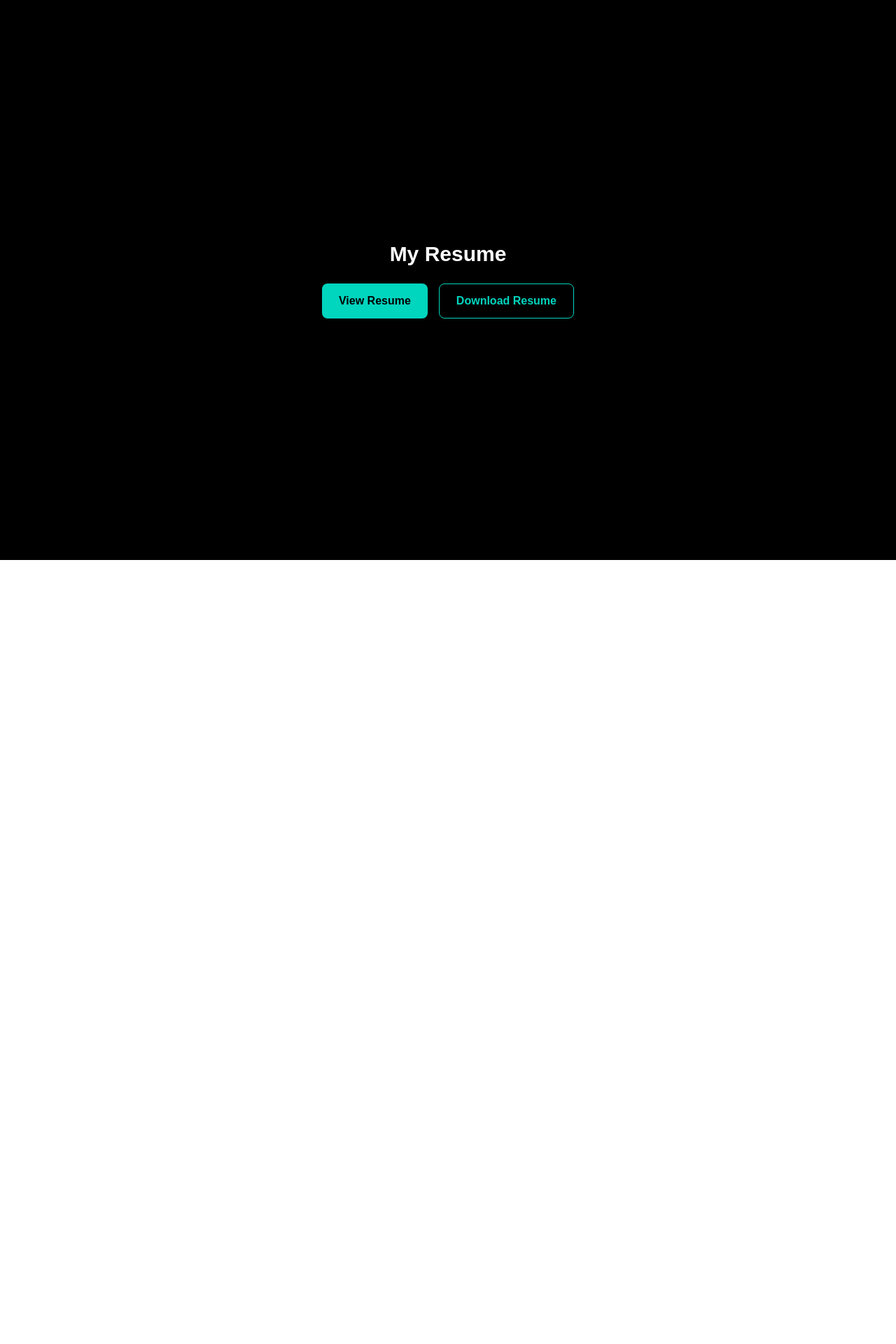
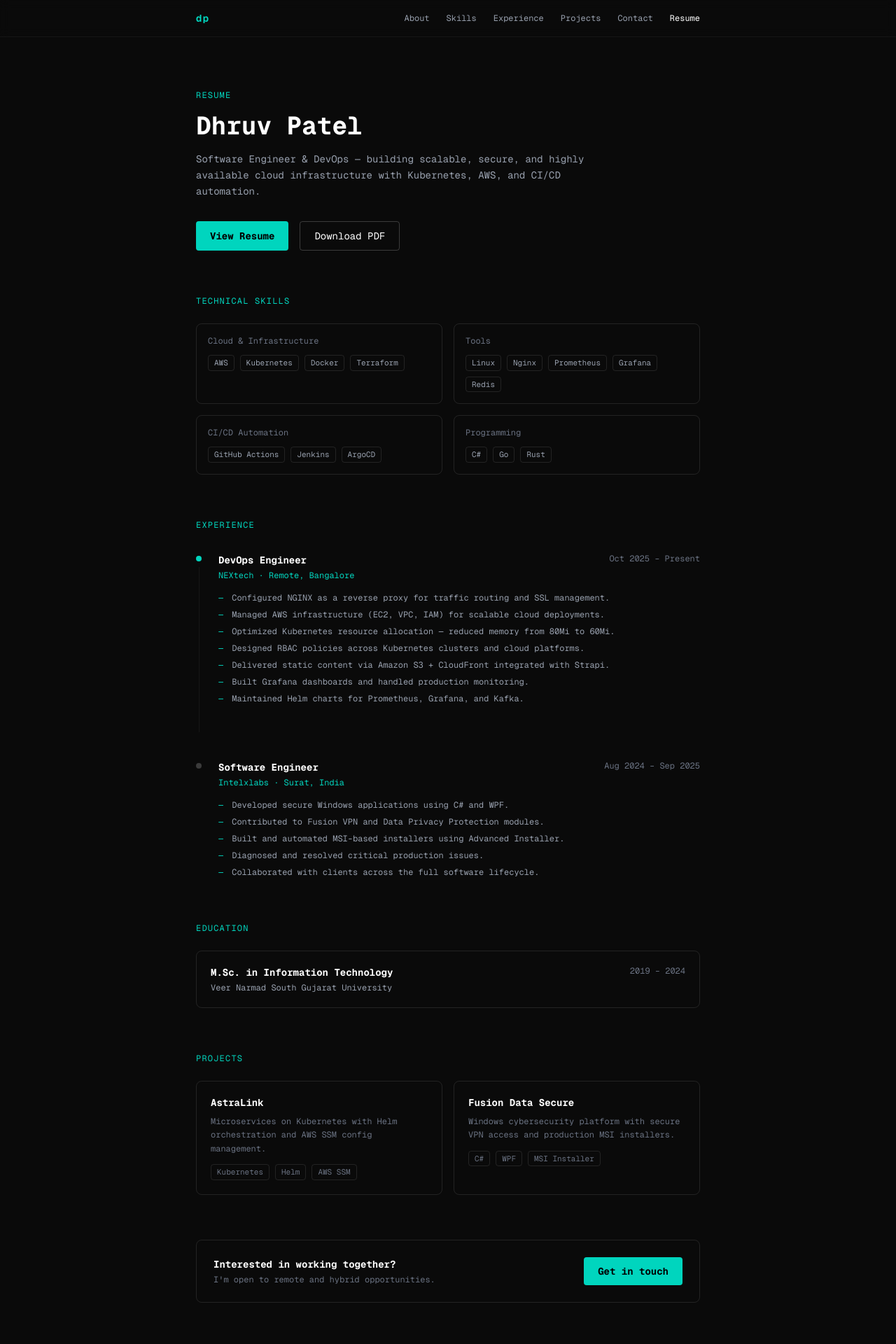
Before and after one commit to dhruvdxb/DhruvPatel-portfolio, a Next.js app: page /resume in a window 1280 px wide. Shown: the top 1920 px of the page at 70% size. Before the commit the page ends 800 px from the top, so only its background shows below. Built offline with nearby package versions, Linux system fonts and the light colour scheme.

Commit message:
Updated my resume UI-page

```diff
--- a/app/resume/page.tsx
+++ b/app/resume/page.tsx
@@ -5,32 +5,240 @@ export default function Resume() {
   const [showModal, setShowModal] = useState(false);
 
   return (
-    <main className="bg-black text-white min-h-screen flex flex-col items-center justify-center px-4">
-      <h1 className="text-3xl font-bold mb-6">My Resume</h1>
-      <div className="flex gap-4">
-        <button onClick={() => setShowModal(true)} className="bg-teal-400 text-black px-6 py-3 rounded-lg font-semibold">
-          View Resume
-        </button>
-        <a href="/Dhruv_Patel.pdf" download="Dhruv_Patel.pdf" className="border border-teal-400 text-teal-400 px-6 py-3 rounded-lg font-semibold">
-          Download Resume
-        </a>
+    <main className="bg-[#0a0a0a] text-white min-h-screen font-mono">
+
+      {/* NAV */}
+      <nav className="fixed top-0 left-0 right-0 z-50 bg-[#0a0a0a]/90 backdrop-blur border-b border-white/5">
+        <div className="max-w-3xl mx-auto px-6 py-4 flex justify-between items-center">
+          <a href="/" className="text-sm font-bold tracking-widest text-teal-400">dp</a>
+          <div className="flex gap-6 text-xs text-gray-400">
+            <a href="/#about" className="hover:text-white transition">About</a>
+            <a href="/#skills" className="hover:text-white transition">Skills</a>
+            <a href="/#experience" className="hover:text-white transition">Experience</a>
+            <a href="/#projects" className="hover:text-white transition">Projects</a>
+            <a href="/contact" className="hover:text-white transition">Contact</a>
+            <a href="/resume" className="text-white">Resume</a>
+          </div>
+        </div>
+      </nav>
+
+      <div className="max-w-3xl mx-auto px-6 pt-32 pb-24">
+
+        {/* HEADER */}
+        <p className="text-teal-400 text-xs tracking-widest mb-4">RESUME</p>
+        <h1 className="text-4xl font-bold mb-4">Dhruv Patel</h1>
+        <p className="text-gray-400 text-sm leading-relaxed max-w-xl mb-8">
+          Software Engineer & DevOps — building scalable, secure, and highly available
+          cloud infrastructure with Kubernetes, AWS, and CI/CD automation.
+        </p>
+
+        {/* ACTION BUTTONS */}
+        <div className="flex gap-4 mb-16">
+          <button
+            onClick={() => setShowModal(true)}
+            className="bg-teal-400 text-black px-5 py-2.5 text-sm font-bold rounded hover:bg-teal-300 transition"
+          >
+            View Resume
+          </button>
+          <a
+            href="/Dhruv_Patel.pdf"
+            download="Dhruv_Patel_Resume.pdf"
+            className="border border-white/20 text-white px-5 py-2.5 text-sm rounded hover:border-white/40 transition"
+          >
+            Download PDF
+          </a>
+        </div>
+
+        {/* SKILLS */}
+        <div className="mb-16">
+          <p className="text-teal-400 text-xs tracking-widest mb-6">TECHNICAL SKILLS</p>
+          <div className="grid grid-cols-1 sm:grid-cols-2 gap-4">
+            {[
+              { label: "Cloud & Infrastructure", tags: ["AWS", "Kubernetes", "Docker", "Terraform"] },
+              { label: "Tools", tags: ["Linux", "Nginx", "Prometheus", "Grafana", "Redis"] },
+              { label: "CI/CD Automation", tags: ["GitHub Actions", "Jenkins", "ArgoCD"] },
+              { label: "Programming", tags: ["C#", "Go", "Rust"] },
+            ].map((s) => (
+              <div key={s.label} className="border border-white/10 rounded-lg p-4 hover:border-white/20 transition">
+                <p className="text-xs text-gray-500 mb-3">{s.label}</p>
+                <div className="flex flex-wrap gap-2">
+                  {s.tags.map((t) => (
+                    <span key={t} className="text-[11px] border border-white/10 rounded px-2 py-0.5 text-gray-400">
+                      {t}
+                    </span>
+                  ))}
+                </div>
+              </div>
+            ))}
+          </div>
+        </div>
+
+        {/* EXPERIENCE */}
+        <div className="mb-16">
+          <p className="text-teal-400 text-xs tracking-widest mb-8">EXPERIENCE</p>
+          <div className="space-y-10">
+
+            <div className="flex gap-6">
+              <div className="flex flex-col items-center">
+                <div className="w-2 h-2 rounded-full bg-teal-400 mt-1 flex-shrink-0"></div>
+                <div className="w-px flex-1 bg-white/5 mt-2"></div>
+              </div>
+              <div className="pb-10 flex-1">
+                <div className="flex justify-between items-start flex-wrap gap-2 mb-1">
+                  <h3 className="text-sm font-bold">DevOps Engineer</h3>
+                  <span className="text-xs text-gray-500">Oct 2025 – Present</span>
+                </div>
+                <p className="text-teal-400 text-xs mb-4">NEXtech · Remote, Bangalore</p>
+                <ul className="space-y-2">
+                  {[
+                    "Configured NGINX as a reverse proxy for traffic routing and SSL management.",
+                    "Managed AWS infrastructure (EC2, VPC, IAM) for scalable cloud deployments.",
+                    "Optimized Kubernetes resource allocation — reduced memory from 80Mi to 60Mi.",
+                    "Designed RBAC policies across Kubernetes clusters and cloud platforms.",
+                    "Delivered static content via Amazon S3 + CloudFront integrated with Strapi.",
+                    "Built Grafana dashboards and handled production monitoring.",
+                    "Maintained Helm charts for Prometheus, Grafana, and Kafka.",
+                  ].map((b) => (
+                    <li key={b} className="text-gray-400 text-xs flex gap-3">
+                      <span className="text-teal-400 flex-shrink-0">—</span>
+                      <span>{b}</span>
+                    </li>
+                  ))}
+                </ul>
+              </div>
+            </div>
+
+            <div className="flex gap-6">
+              <div className="flex flex-col items-center">
+                <div className="w-2 h-2 rounded-full bg-white/20 mt-1 flex-shrink-0"></div>
+              </div>
+              <div className="flex-1">
+                <div className="flex justify-between items-start flex-wrap gap-2 mb-1">
+                  <h3 className="text-sm font-bold">Software Engineer</h3>
+                  <span className="text-xs text-gray-500">Aug 2024 – Sep 2025</span>
+                </div>
+                <p className="text-teal-400 text-xs mb-4">Intelxlabs · Surat, India</p>
+                <ul className="space-y-2">
+                  {[
+                    "Developed secure Windows applications using C# and WPF.",
+                    "Contributed to Fusion VPN and Data Privacy Protection modules.",
+                    "Built and automated MSI-based installers using Advanced Installer.",
+                    "Diagnosed and resolved critical production issues.",
+                    "Collaborated with clients across the full software lifecycle.",
+                  ].map((b) => (
+                    <li key={b} className="text-gray-400 text-xs flex gap-3">
+                      <span className="text-teal-400 flex-shrink-0">—</span>
+                      <span>{b}</span>
+                    </li>
+                  ))}
+                </ul>
+              </div>
+            </div>
+
+          </div>
+        </div>
+
+        {/* EDUCATION */}
+        <div className="mb-16">
+          <p className="text-teal-400 text-xs tracking-widest mb-6">EDUCATION</p>
+          <div className="border border-white/10 rounded-lg p-5 hover:border-white/20 transition">
+            <div className="flex justify-between items-start flex-wrap gap-2">
+              <div>
+                <h3 className="text-sm font-bold mb-1">M.Sc. in Information Technology</h3>
+                <p className="text-gray-400 text-xs">Veer Narmad South Gujarat University</p>
+              </div>
+              <span className="text-xs text-gray-500">2019 – 2024</span>
+            </div>
+          </div>
+        </div>
+
+        {/* PROJECTS */}
+        <div className="mb-16">
+          <p className="text-teal-400 text-xs tracking-widest mb-6">PROJECTS</p>
+          <div className="grid grid-cols-1 sm:grid-cols-2 gap-4">
+            <div className="border border-white/10 rounded-lg p-5 hover:border-white/20 transition">
+              <h3 className="text-sm font-bold mb-2">AstraLink</h3>
+              <p className="text-gray-500 text-xs leading-relaxed mb-3">
+                Microservices on Kubernetes with Helm orchestration and AWS SSM config management.
+              </p>
+              <div className="flex flex-wrap gap-2">
+                {["Kubernetes", "Helm", "AWS SSM"].map((t) => (
+                  <span key={t} className="text-[11px] border border-white/10 rounded px-2 py-0.5 text-gray-500">{t}</span>
+                ))}
+              </div>
+            </div>
+            <div className="border border-white/10 rounded-lg p-5 hover:border-white/20 transition">
+              <h3 className="text-sm font-bold mb-2">Fusion Data Secure</h3>
+              <p className="text-gray-500 text-xs leading-relaxed mb-3">
+                Windows cybersecurity platform with secure VPN access and production MSI installers.
+              </p>
+              <div className="flex flex-wrap gap-2">
+                {["C#", "WPF", "MSI Installer"].map((t) => (
+                  <span key={t} className="text-[11px] border border-white/10 rounded px-2 py-0.5 text-gray-500">{t}</span>
+                ))}
+              </div>
+            </div>
+          </div>
+        </div>
+
+        {/* CTA */}
+        <div className="border border-white/10 rounded-lg p-6 flex flex-col sm:flex-row justify-between items-start sm:items-center gap-4">
+          <div>
+            <p className="text-sm font-bold mb-1">Interested in working together?</p>
+            <p className="text-xs text-gray-500">I'm open to remote and hybrid opportunities.</p>
+          </div>
+          <a
+            href="/contact"
+            className="bg-teal-400 text-black px-5 py-2.5 text-sm font-bold rounded hover:bg-teal-300 transition whitespace-nowrap"
+          >
+            Get in touch
+          </a>
+        </div>
+
       </div>
+
+      {/* FOOTER */}
+      <div className="border-t border-white/5 max-w-3xl mx-auto px-6 py-8">
+        <p className="text-xs text-gray-600">© 2026 Dhruv Patel. Built with Next.js.</p>
+      </div>
+
+      {/* PDF MODAL */}
       {showModal && (
-        <div className="fixed inset-0 bg-black/80 z-50 flex items-center justify-center p-4" onClick={() => setShowModal(false)}>
-          <div className="bg-white rounded-xl w-full max-w-4xl h-[90vh] flex flex-col" onClick={(e) => e.stopPropagation()}>
-            <div className="flex justify-between items-center p-4 border-b border-gray-200">
-              <span className="text-black font-semibold text-lg">Resume Preview</span>
-              <div className="flex gap-3">
-                <a href="/Dhruv_Patel.pdf" download="Dhruv_Patel.pdf" className="bg-teal-400 text-black px-4 py-2 rounded-lg text-sm font-semibold">
+        <div
+          className="fixed inset-0 bg-black/90 z-50 flex items-center justify-center p-4"
+          onClick={() => setShowModal(false)}
+        >
+          <div
+            className="bg-[#111] border border-white/10 rounded-xl w-full max-w-4xl h-[90vh] flex flex-col"
+            onClick={(e) => e.stopPropagation()}
+          >
+            <div className="flex justify-between items-center px-5 py-4 border-b border-white/10">
+              <span className="text-sm font-bold">Dhruv Patel — Resume</span>
+              <div className="flex gap-3 items-center">
+                <a
+                  href="/Dhruv_Patel.pdf"
+                  download="Dhruv_Patel_Resume.pdf"
+                  className="bg-teal-400 text-black px-4 py-1.5 rounded text-xs font-bold hover:bg-teal-300 transition"
+                >
                   Download
                 </a>
-                <button onClick={() => setShowModal(false)} className="text-gray-500 text-2xl leading-none">✕</button>
+                <button
+                  onClick={() => setShowModal(false)}
+                  className="text-gray-500 hover:text-white text-xl transition"
+                >
+                  ✕
+                </button>
               </div>
             </div>
-            <iframe src="/Dhruv_Patel.pdf" className="flex-1 w-full rounded-b-xl" title="Dhruv Patel Resume" />
+            <iframe
+              src="/Dhruv_Patel.pdf"
+              className="flex-1 w-full rounded-b-xl"
+              title="Dhruv Patel Resume"
+            />
           </div>
         </div>
       )}
+
     </main>
   );
 }
```
